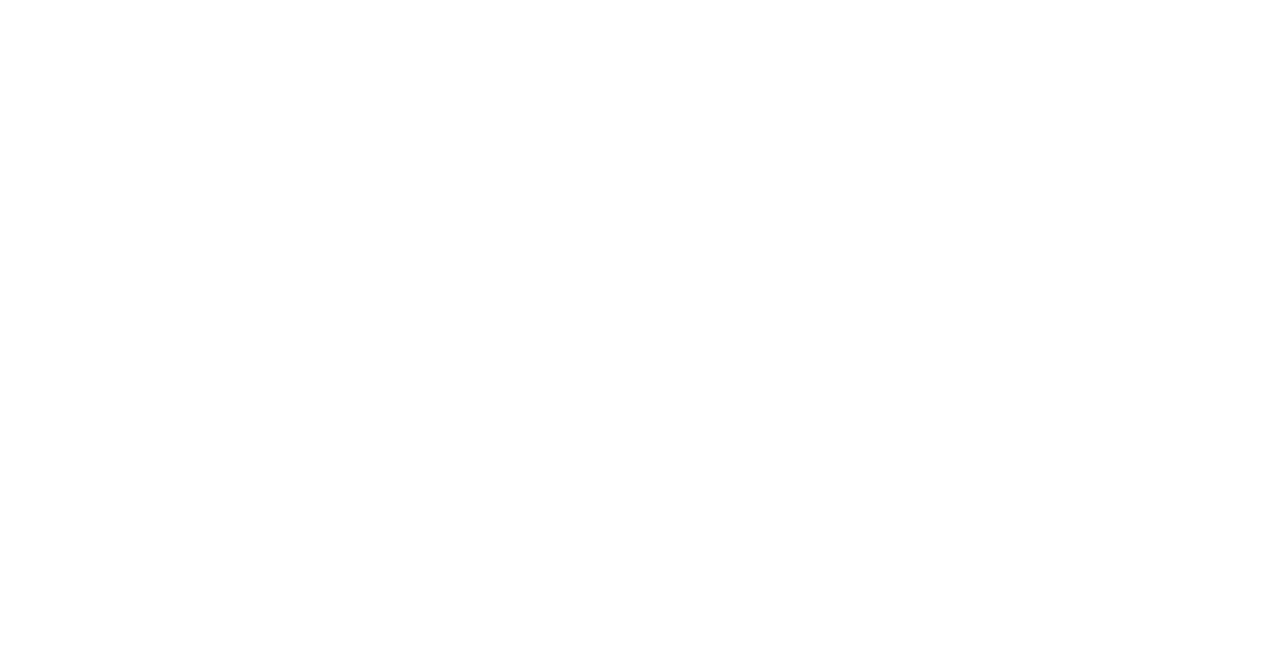
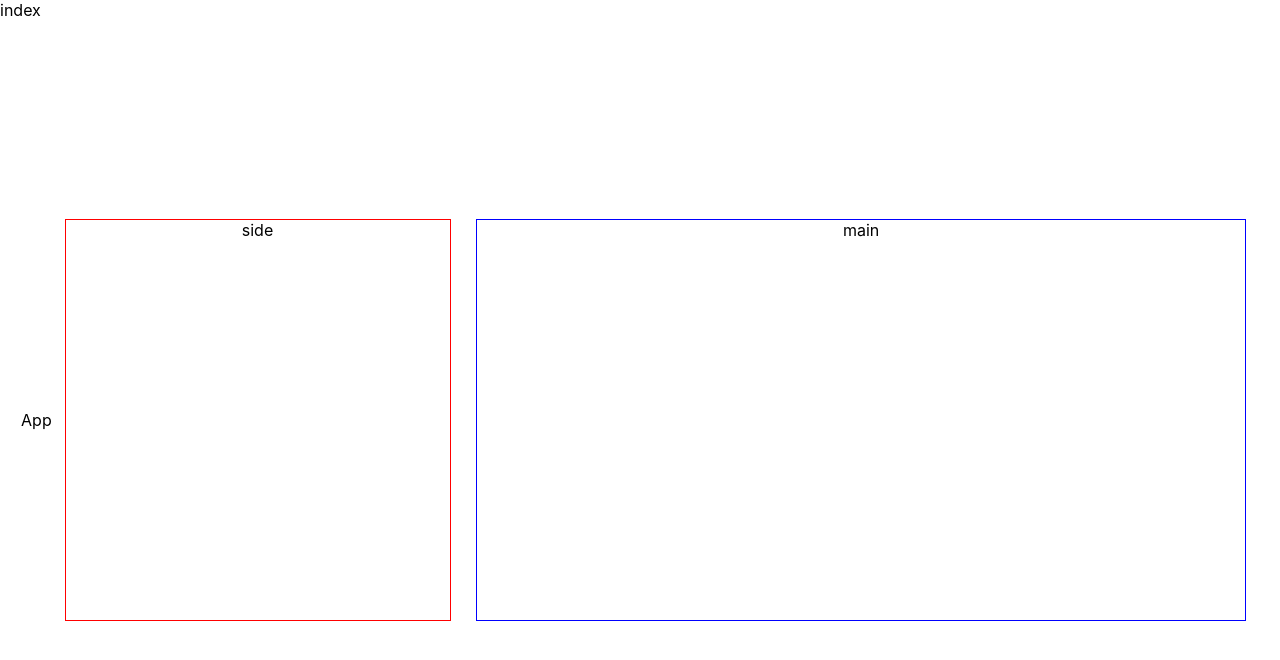
Before and after one commit to moonjh9392/stone-cutting, a React (Create React App) app: page / in a window 1280 px wide. Shown: the top 660 px of the page. Built offline with nearby package versions, Linux system fonts and the light colour scheme.

Commit message:
컴포넌트 css 생성

```diff
--- a/src/App.css
+++ b/src/App.css
@@ -1,5 +1,12 @@
 .App {
+  height: 100%;
   text-align: center;
+  display: flex;
+  justify-content: center;
+  align-items: center;
+}
+.App > div {
+  margin: 1%;
 }
 
 .App-logo {
--- a/src/App.js
+++ b/src/App.js
@@ -1,11 +1,13 @@
 import MainBox from "./component/MainBox";
 import SideBox from "./component/SideBox";
+import "./App.css";
 
 function App() {
   return (
     <div className="App">
+      App
+      <SideBox />
       <MainBox />
-      <SideBox />
     </div>
   );
 }
--- a/src/component/MainBox.jsx
+++ b/src/component/MainBox.jsx
@@ -1,3 +1,5 @@
+import "../style/MainBox.css";
+
 export default function MainBox(params) {
-  return <div className="MainBox"></div>;
+  return <div className="MainBox">main</div>;
 }
--- a/src/component/SideBox.jsx
+++ b/src/component/SideBox.jsx
@@ -1,3 +1,5 @@
+import "../style/SideBox.css";
+
 export default function SideBox(params) {
-  return <div className="SideBox"></div>;
+  return <div className="SideBox">side</div>;
 }
--- a/src/index.css
+++ b/src/index.css
@@ -1,13 +1,15 @@
 body {
   margin: 0;
-  font-family: -apple-system, BlinkMacSystemFont, 'Segoe UI', 'Roboto', 'Oxygen',
-    'Ubuntu', 'Cantarell', 'Fira Sans', 'Droid Sans', 'Helvetica Neue',
-    sans-serif;
+  font-family: -apple-system, BlinkMacSystemFont, "Segoe UI", "Roboto", "Oxygen", "Ubuntu", "Cantarell", "Fira Sans",
+    "Droid Sans", "Helvetica Neue", sans-serif;
   -webkit-font-smoothing: antialiased;
   -moz-osx-font-smoothing: grayscale;
 }
 
 code {
-  font-family: source-code-pro, Menlo, Monaco, Consolas, 'Courier New',
-    monospace;
+  font-family: source-code-pro, Menlo, Monaco, Consolas, "Courier New", monospace;
 }
+
+#root {
+  height: 100vh;
+}
--- a/src/index.js
+++ b/src/index.js
@@ -7,6 +7,7 @@
 const root = ReactDOM.createRoot(document.getElementById("root"));
 root.render(
   <React.StrictMode>
+    index
     <App />
   </React.StrictMode>
 );
--- /dev/null
+++ b/src/style/MainBox.css
@@ -0,0 +1,5 @@
+.MainBox {
+  width: 60%;
+  height: 50%;
+  border: 1px solid blue;
+}
--- /dev/null
+++ b/src/style/SideBox.css
@@ -0,0 +1,5 @@
+.SideBox {
+  width: 30%;
+  height: 50%;
+  border: 1px solid red;
+}
```
